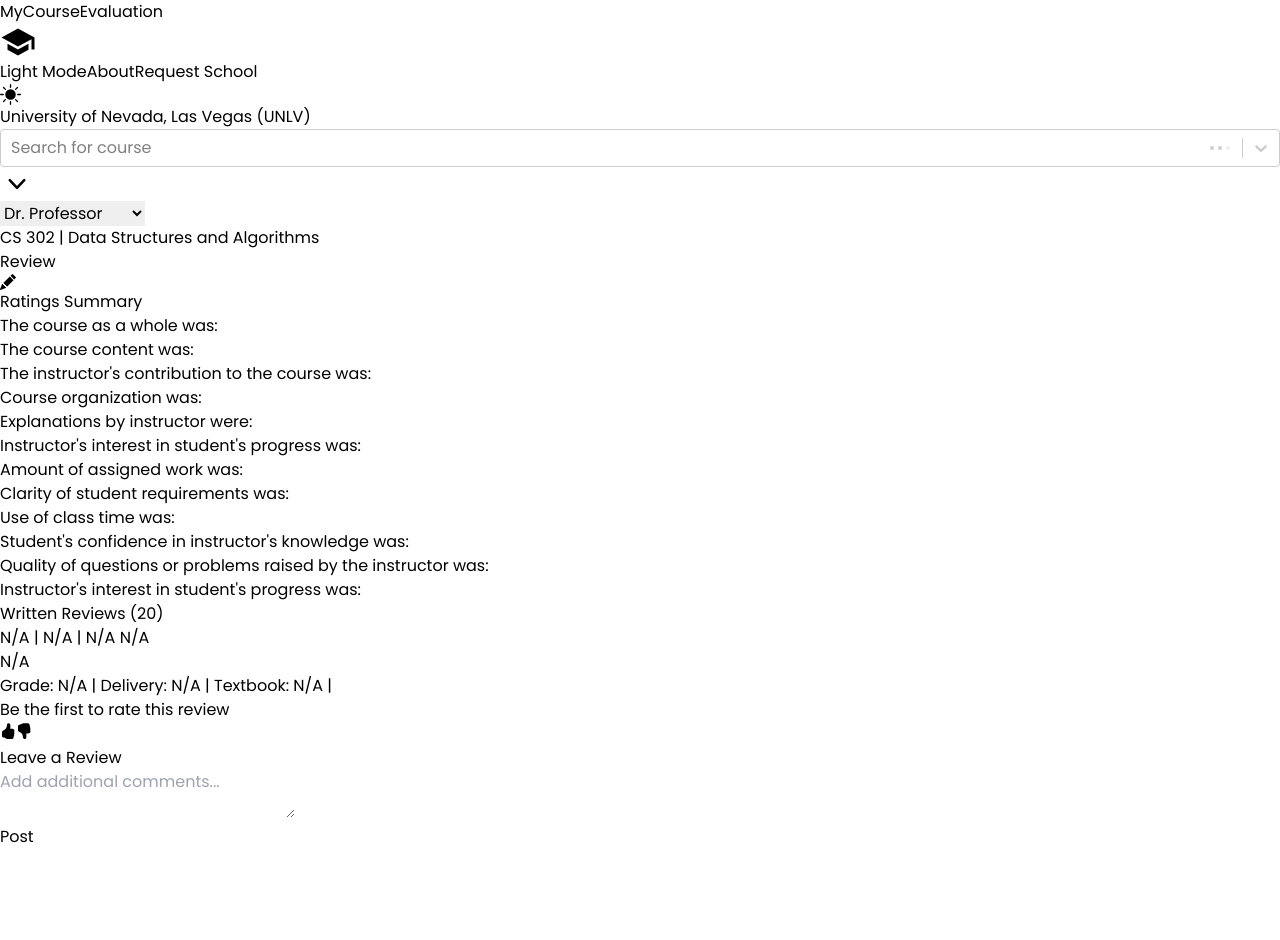
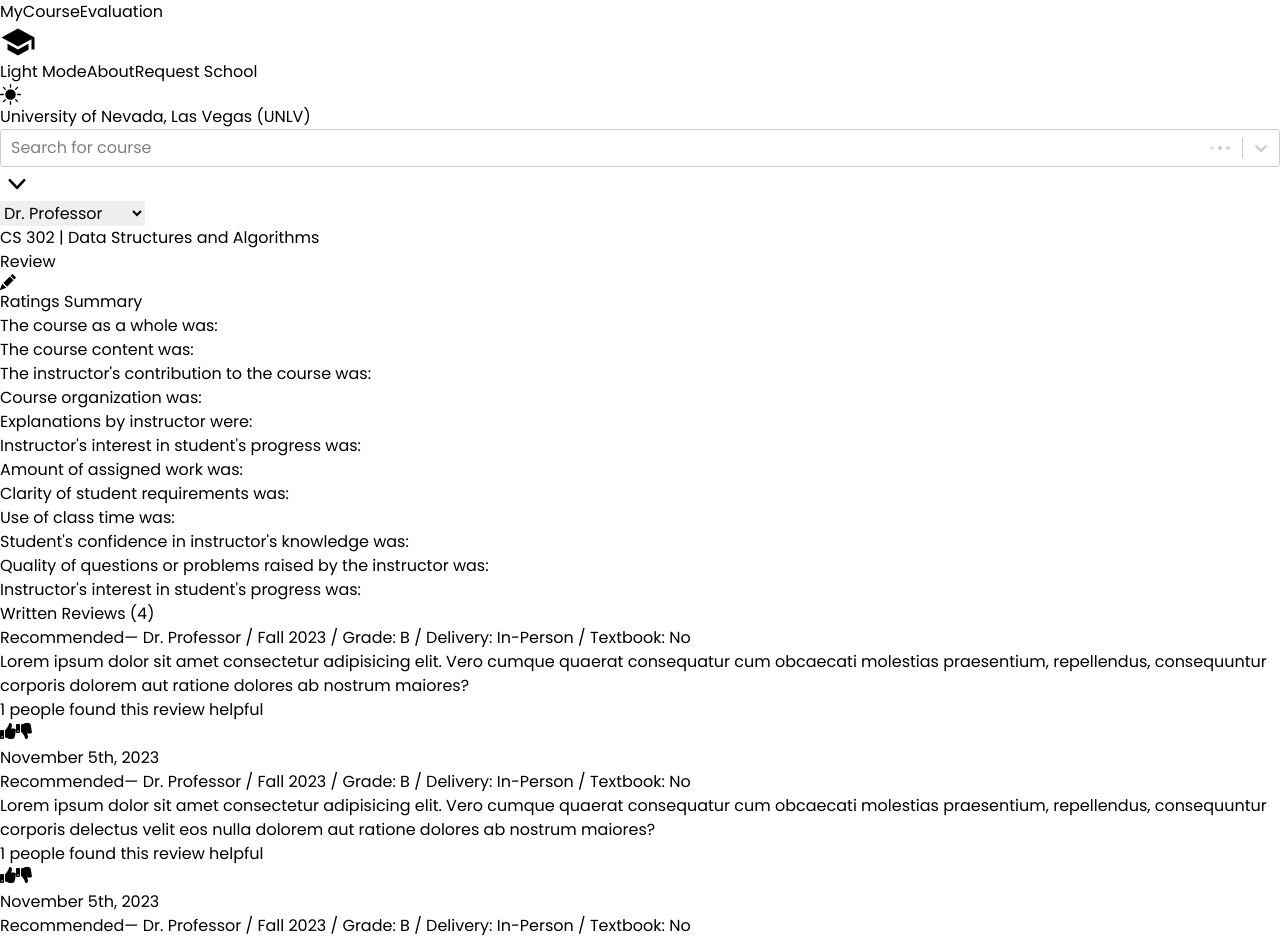
Before and after one commit to chrisj117/CS-472-GROUP-2-PROJECT, a React (Vite) app in the folder web/: page /review in a window 1280 px wide. Shown: the top 940 px of the page. Before the commit the page ends 849 px from the top, so only its background shows below. Built offline with nearby package versions, Linux system fonts and the light colour scheme.

Commit message:
Change colors from green to blue

```diff
--- a/web/src/components/RatingBar.jsx
+++ b/web/src/components/RatingBar.jsx
@@ -24,10 +24,10 @@ const RatingBar = ({ question, rating }) => {
         setSegmentColor3('bg-yellow-400');
         break;
       case 4:
-        setSegmentColor4('bg-green-400');
+        setSegmentColor4('bg-blue-400');
         break;
       case 5:
-        setSegmentColor5('bg-green-500');
+        setSegmentColor5('bg-blue-500');
         break;
     }
   }, [rating]);
--- a/web/src/components/ReviewCard.jsx
+++ b/web/src/components/ReviewCard.jsx
@@ -1,9 +1,6 @@
 /* eslint-disable react/prop-types */
 
-import {
-  BsFillHandThumbsUpFill,
-  BsFillHandThumbsDownFill,
-} from 'react-icons/bs';
+import { FaThumbsUp, FaThumbsDown } from 'react-icons/fa';
 
 const ReviewCard = ({
   additionalComments,
@@ -20,47 +17,47 @@ const ReviewCard = ({
   return (
     <div className="flex">
       <div
-        className={`w-4 flex ${
-          recommended ? 'bg-blue-300' : 'bg-red-300'
+        className={`w-5 flex ${
+          recommended ? 'bg-blue-500' : 'bg-red-500'
         } rounded-l-lg`}
       ></div>
-      <div className="border-t-2 border-b-2 border-r-2 rounded-r-lg border-gray-200 px-4 py-2">
-        <div>
-          <span className="italic">
+      <div className="border-t-2 border-b-2 border-r-2 rounded-r-lg border-gray-200 px-4 py-4 flex flex-col gap-6 w-full">
+        <div className="flex items-center gap-1">
+          <span className="font-semibold text-lg">
             {recommended != null
               ? `${recommended ? 'Recommended' : 'Not Recommended'}`
               : 'N/A'}
           </span>
-          <span>
-            {' '}
-            | {professor ? professor : 'N/A'} | {term ? term : 'N/A'}{' '}
-            {year ? year : 'N/A'}
+          <span className="font-semibold">
+            — {professor ? professor : 'N/A'} / {term ? term : 'N/A'}{' '}
+            {year ? year : 'N/A'} / Grade: {grade ? grade : 'N/A'} / Delivery:{' '}
+            {delivery ? delivery : 'N/A'} / Textbook:{' '}
+            {textbook ? textbook : 'N/A'}
           </span>
         </div>
-        <div className="">
+
+        <div className="px-2">
           {additionalComments ? additionalComments : 'N/A'}
         </div>
 
-        <div className="">
-          Grade: {grade ? grade : 'N/A'} | Delivery:{' '}
-          {delivery ? delivery : 'N/A'} | Textbook:{' '}
-          {textbook ? textbook : 'N/A'} | {date}{' '}
-        </div>
+        <div className="flex justify-between items-center">
+          <div className="flex gap-4 items-center">
+            <span className="text-sm">
+              {likes > 0
+                ? `${likes} people found this review helpful`
+                : 'Be the first to rate this review'}
+            </span>
+            <div className="flex gap-0.5">
+              <button className="bg-gray-400 hover:bg-blue-500 px-4 py-1 rounded-l-md text-white">
+                <FaThumbsUp />
+              </button>
+              <button className="bg-gray-400 hover:bg-red-500 px-4 py-1 rounded-r-md text-white">
+                <FaThumbsDown />
+              </button>
+            </div>
+          </div>
 
-        <div className="flex gap-4 items-center">
-          <span>
-            {likes > 0
-              ? `{${likes} people found this review helpful}`
-              : 'Be the first to rate this review'}
-          </span>
-          <div className="flex gap-1">
-            <button className="bg-green-500 px-4 py-1.5 rounded-l-md text-white">
-              <BsFillHandThumbsUpFill />
-            </button>
-            <button className="bg-red-500 px-4 py-1.5 rounded-r-md text-white">
-              <BsFillHandThumbsDownFill />
-            </button>
-          </div>
+          <span className="italic">{date ? date : 'N/A'}</span>
         </div>
       </div>
     </div>
--- a/web/src/components/SquareRating.jsx
+++ b/web/src/components/SquareRating.jsx
@@ -20,10 +20,10 @@ const SquareRating = ({ rating }) => {
         setRatingColor('bg-yellow-400');
         break;
       case 4:
-        setRatingColor('bg-green-400');
+        setRatingColor('bg-blue-400');
         break;
       case 5:
-        setRatingColor('bg-green-500');
+        setRatingColor('bg-blue-500');
         break;
     }
   }, [rating]);
--- a/web/src/pages/Review.jsx
+++ b/web/src/pages/Review.jsx
@@ -65,10 +65,11 @@ const Review = () => {
         </a>
       </div>
 
+      <div className="w-full max-w-screen-xl mx-auto mb-10 border-b-2 border-gray-100 pb-12">
         <h3 className="font-semibold text-2xl max-w-screen-xl w-full mx-auto mb-4">
           Ratings Summary
         </h3>
-      <div className="flex justify-between px-16 w-full max-w-screen-xl mx-auto mb-10 border-b-2 border-gray-100 pb-12">
+        <div className="flex justify-between">
           <div className="flex flex-col gap-5">
             <RatingBar question="The course as a whole was:" rating={2} />
             <RatingBar question="The course content was:" rating={3} />
@@ -104,24 +105,74 @@ const Review = () => {
             />
           </div>
         </div>
-
-      <h3 className="font-semibold text-2xl max-w-screen-xl w-full mx-auto mb-4">
-        Written Reviews (20)
-      </h3>
-      <div className="flex max-w-screen-xl mx-auto w-full pb-12 mb-10 border-b-2 border-gray-100">
-        <ReviewCard />
       </div>
 
+      <div className="pb-12 mb-10 border-b-2 border-gray-100 max-w-screen-xl mx-auto w-full">
+        <h3 className="font-semibold text-2xl mb-4">Written Reviews (4)</h3>
+        <div className="flex flex-col gap-4 ">
+          <ReviewCard
+            additionalComments="Lorem ipsum dolor sit amet consectetur adipisicing elit. Vero cumque quaerat consequatur cum obcaecati molestias praesentium, repellendus, consequuntur corporis dolorem aut ratione dolores ab nostrum maiores?"
+            recommended={true}
+            date="November 5th, 2023"
+            grade="B"
+            delivery="In-Person"
+            textbook="No"
+            likes={1}
+            professor="Dr. Professor"
+            term="Fall"
+            year="2023"
+          />
+
+          <ReviewCard
+            additionalComments="Lorem ipsum dolor sit amet consectetur adipisicing elit. Vero cumque quaerat consequatur cum obcaecati molestias praesentium, repellendus, consequuntur corporis delectus velit eos nulla dolorem aut ratione dolores ab nostrum maiores?"
+            recommended={true}
+            date="November 5th, 2023"
+            grade="B"
+            delivery="In-Person"
+            textbook="No"
+            likes={1}
+            professor="Dr. Professor"
+            term="Fall"
+            year="2023"
+          />
+
+          <ReviewCard
+            additionalComments="Vero cumque quaerat consequatur cum obcaecati molestias praesentium, repellendus, consequuntur corporis delectus velit eos nulla dolorem aut ratione dolores ab nostrum maiores?"
+            recommended={true}
+            date="November 5th, 2023"
+            grade="B"
+            delivery="In-Person"
+            textbook="No"
+            likes={1}
+            professor="Dr. Professor"
+            term="Fall"
+            year="2023"
+          />
+
+          <ReviewCard
+            additionalComments="Lorem ipsum dolor sit amet consectetur adipisicing elit."
+            recommended={false}
+            date="November 5th, 2023"
+            grade="B"
+            delivery="In-Person"
+            textbook="No"
+            likes={1}
+            professor="Dr. Professor"
+            term="Fall"
+            year="2023"
+          />
+        </div>
+      </div>
+
+      {/* Additional comment box + post button */}
+      {/* NOTE: for now, this lives on Review.jsx, but this will be moved to the "writing review page" */}
+      <div className="max-w-screen-xl mx-auto w-full pb-40">
         <h3
           className="font-semibold text-2xl max-w-screen-xl w-full mx-auto mb-4"
           id="review"
         >
           Leave a Review
         </h3>
-
-      {/* Additional comment box + post button */}
-      {/* NOTE: for now, this lives on Review.jsx, but this will be moved to the "writing review page" */}
-      <div className="flex justify-center w-full pb-40">
         <div>
           <textarea
             placeholder="Add additional comments..."
```
Lines whose indentation alone changed are shown as unchanged.
